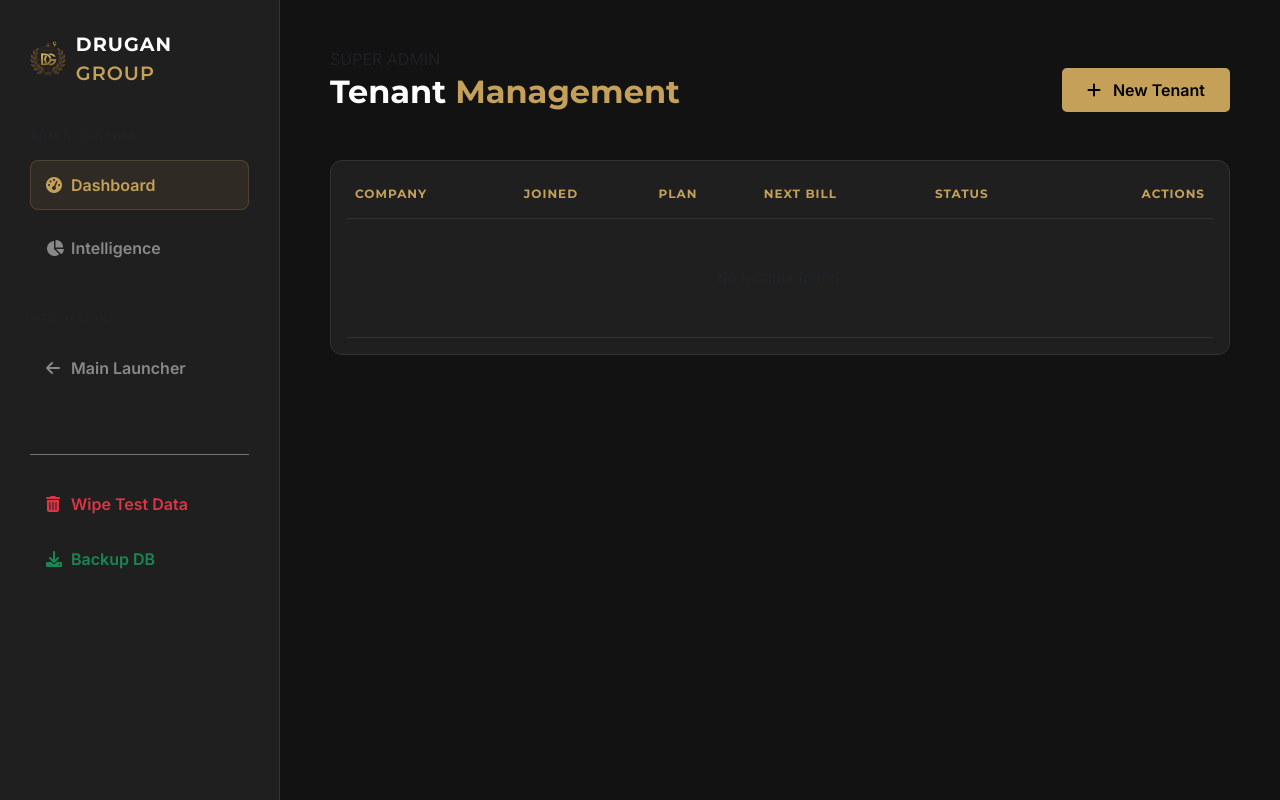
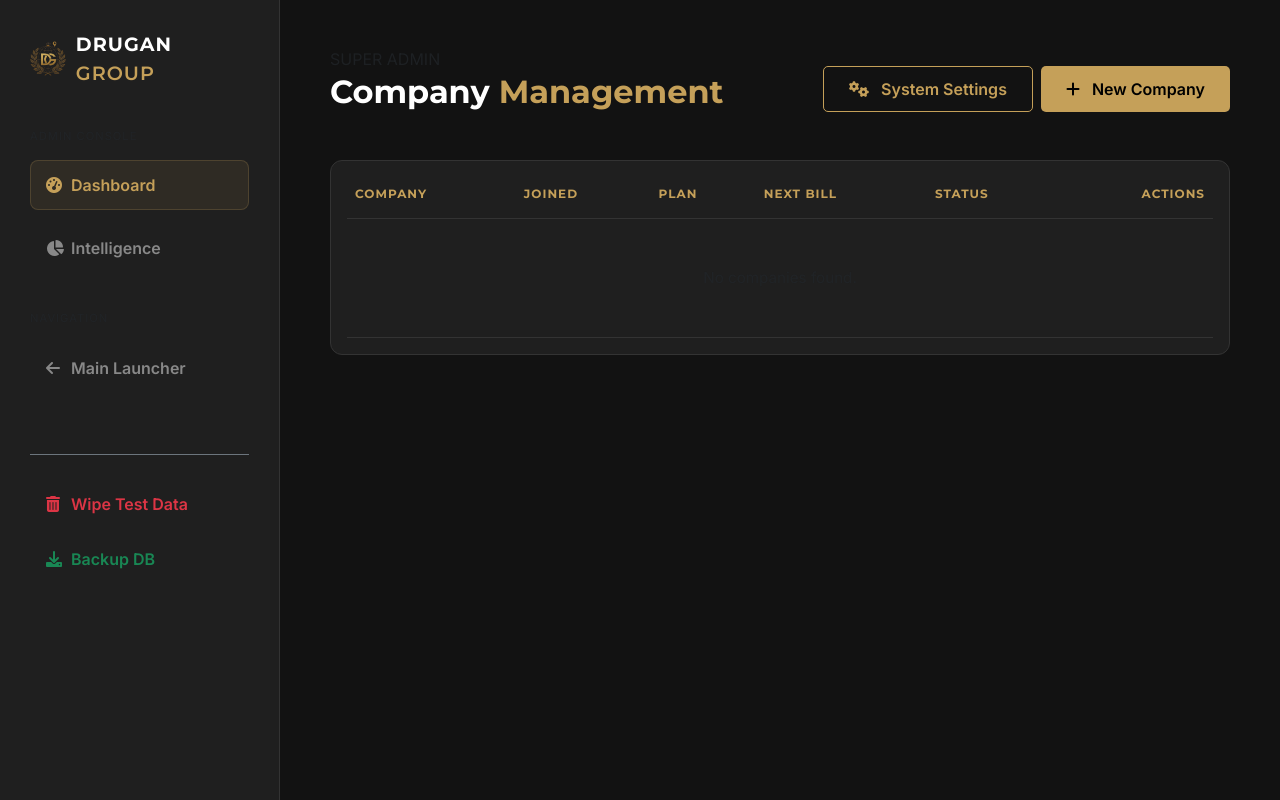
Before and after one commit to DruganGroup/DruganGroup-Website, a Flask app: page /super-admin in a window 1280 px wide. Run offline with Flask 3, Linux system fonts and the light colour scheme; the visitor is signed in with stand-in values (Sample User, id 1); data that the repository does not hold is empty; some libraries are stand-ins or nearby versions.

Commit message:
Update super_admin.html

```diff
--- a/templates/super_admin.html
+++ b/templates/super_admin.html
@@ -27,7 +27,7 @@
             font-family: 'Montserrat', sans-serif;
         }
 
-        /* SIDEBAR MATCHING ANALYTICS */
+        /* SIDEBAR */
         .sidebar {
             width: 280px;
             height: 100vh;
@@ -90,6 +90,21 @@
             transform: translateY(-2px);
         }
 
+        /* SECONDARY BUTTON */
+        .btn-outline-gold {
+            border: 1px solid var(--primary-gold);
+            color: var(--primary-gold);
+            font-weight: 600;
+            padding: 10px 25px;
+            border-radius: 5px;
+            background: transparent;
+            transition: 0.3s;
+        }
+        .btn-outline-gold:hover {
+            background: rgba(197, 160, 89, 0.1);
+            color: #fff;
+        }
+
         .card { background: var(--bg-panel); border: 1px solid var(--border-light); border-radius: 12px; }
 
         .table-dark { --bs-table-bg: transparent; --bs-table-border-color: var(--border-light); }
@@ -106,7 +121,6 @@
         .comp-link { color: #fff; font-weight: 700; font-family: 'Montserrat', sans-serif; }
         .comp-link:hover { color: var(--primary-gold); }
 
-        /* VISIBLE PLAN BADGE */
         .badge-plan {
             background-color: var(--primary-gold);
             color: #000;
@@ -178,11 +192,18 @@
         <div class="d-flex justify-content-between align-items-end mb-5">
             <div>
                 <h6 class="text-muted text-uppercase mb-1">Super Admin</h6>
-                <h2 class="fw-bold mb-0 text-white">Tenant <span style="color: var(--primary-gold);">Management</span></h2>
+                <h2 class="fw-bold mb-0 text-white">Company <span style="color: var(--primary-gold);">Management</span></h2>
             </div>
-            <button class="btn-gold" data-bs-toggle="modal" data-bs-target="#newCompanyModal">
-                <i class="fas fa-plus me-2"></i> New Tenant
-            </button>
+
+            <div class="d-flex gap-2">
+                <button class="btn-outline-gold" data-bs-toggle="modal" data-bs-target="#settingsModal">
+                    <i class="fas fa-cogs me-2"></i> System Settings
+                </button>
+
+                <button class="btn-gold" data-bs-toggle="modal" data-bs-target="#newCompanyModal">
+                    <i class="fas fa-plus me-2"></i> New Company
+                </button>
+            </div>
         </div>
 
         {% with messages = get_flashed_messages() %}
@@ -246,7 +267,7 @@
                             <a href="/admin/assign-me/{{ c.id }}" class="btn-icon info" title="Login as Owner">
                                 <i class="fas fa-user-secret"></i>
                             </a>
-                            <a href="/admin/delete-tenant/{{ c.id }}" class="btn-icon danger" title="Delete Tenant" onclick="return confirm('⚠️ DANGER: Permanently delete {{ c.name }}? This cannot be undone.');">
+                            <a href="/admin/delete-tenant/{{ c.id }}" class="btn-icon danger" title="Delete Company" onclick="return confirm('⚠️ DANGER: Permanently delete {{ c.name }}? This cannot be undone.');">
                                 <i class="fas fa-trash"></i>
                             </a>
                         </td>
@@ -254,7 +275,7 @@
                     {% else %}
                     <tr>
                         <td colspan="6" class="text-center py-5 text-muted">
-                            No tenants found.
+                            No companies found.
                         </td>
                     </tr>
                     {% endfor %}
@@ -268,7 +289,7 @@
         <div class="modal-dialog">
             <div class="modal-content" style="background: #1f1f1f; color: white; border: 1px solid #333;">
                 <div class="modal-header border-secondary">
-                    <h5 class="modal-title" style="font-family: 'Montserrat'; font-weight: 700;">Deploy New Tenant</h5>
+                    <h5 class="modal-title" style="font-family: 'Montserrat'; font-weight: 700;">Deploy New Company</h5>
                     <button type="button" class="btn-close btn-close-white" data-bs-dismiss="modal"></button>
                 </div>
                 <form method="POST">
@@ -309,6 +330,53 @@
         </div>
     </div>
 
+    <div class="modal fade" id="settingsModal" tabindex="-1">
+        <div class="modal-dialog modal-lg">
+            <div class="modal-content" style="background: #1f1f1f; color: white; border: 1px solid #333;">
+                <div class="modal-header border-secondary">
+                    <h5 class="modal-title" style="font-family: 'Montserrat'; font-weight: 700;">System Configuration</h5>
+                    <button type="button" class="btn-close btn-close-white" data-bs-dismiss="modal"></button>
+                </div>
+                <form action="/admin/settings" method="POST">
+                    <div class="modal-body">
+
+                        <h6 class="text-warning mb-3 border-bottom border-secondary pb-2">Global Notifications</h6>
+                        <div class="mb-4">
+                            <label class="form-label text-muted small">SYSTEM-WIDE ALERT MESSAGE</label>
+                            <input type="text" name="global_alert" class="form-control" placeholder="e.g. System Maintenance Scheduled 10 PM..." value="{{ config.get('global_alert', '') }}">
+                            <small class="text-muted">This message will appear on ALL client dashboards.</small>
+                        </div>
+
+                        <h6 class="text-primary mb-3 border-bottom border-secondary pb-2">SMTP Email Settings</h6>
+                        <div class="row g-3">
+                            <div class="col-md-8">
+                                <label class="form-label text-muted small">SMTP SERVER</label>
+                                <input type="text" name="smtp_server" class="form-control" placeholder="smtp.gmail.com" value="{{ config.get('smtp_server', '') }}">
+                            </div>
+                            <div class="col-md-4">
+                                <label class="form-label text-muted small">PORT</label>
+                                <input type="text" name="smtp_port" class="form-control" placeholder="587" value="{{ config.get('smtp_port', '587') }}">
+                            </div>
+                            <div class="col-md-6">
+                                <label class="form-label text-muted small">EMAIL ADDRESS</label>
+                                <input type="email" name="smtp_email" class="form-control" placeholder="admin@domain.com" value="{{ config.get('smtp_email', '') }}">
+                            </div>
+                            <div class="col-md-6">
+                                <label class="form-label text-muted small">PASSWORD / APP KEY</label>
+                                <input type="password" name="smtp_password" class="form-control" value="{{ config.get('smtp_password', '') }}">
+                            </div>
+                        </div>
+
+                    </div>
+                    <div class="modal-footer border-secondary">
+                        <button type="button" class="btn btn-outline-light" data-bs-dismiss="modal">Cancel</button>
+                        <button type="submit" class="btn-gold">Save Configuration</button>
+                    </div>
+                </form>
+            </div>
+        </div>
+    </div>
+
     <script src="https://cdn.jsdelivr.net/npm/bootstrap@5.3.0/dist/js/bootstrap.bundle.min.js"></script>
 </body>
 </html>
```
